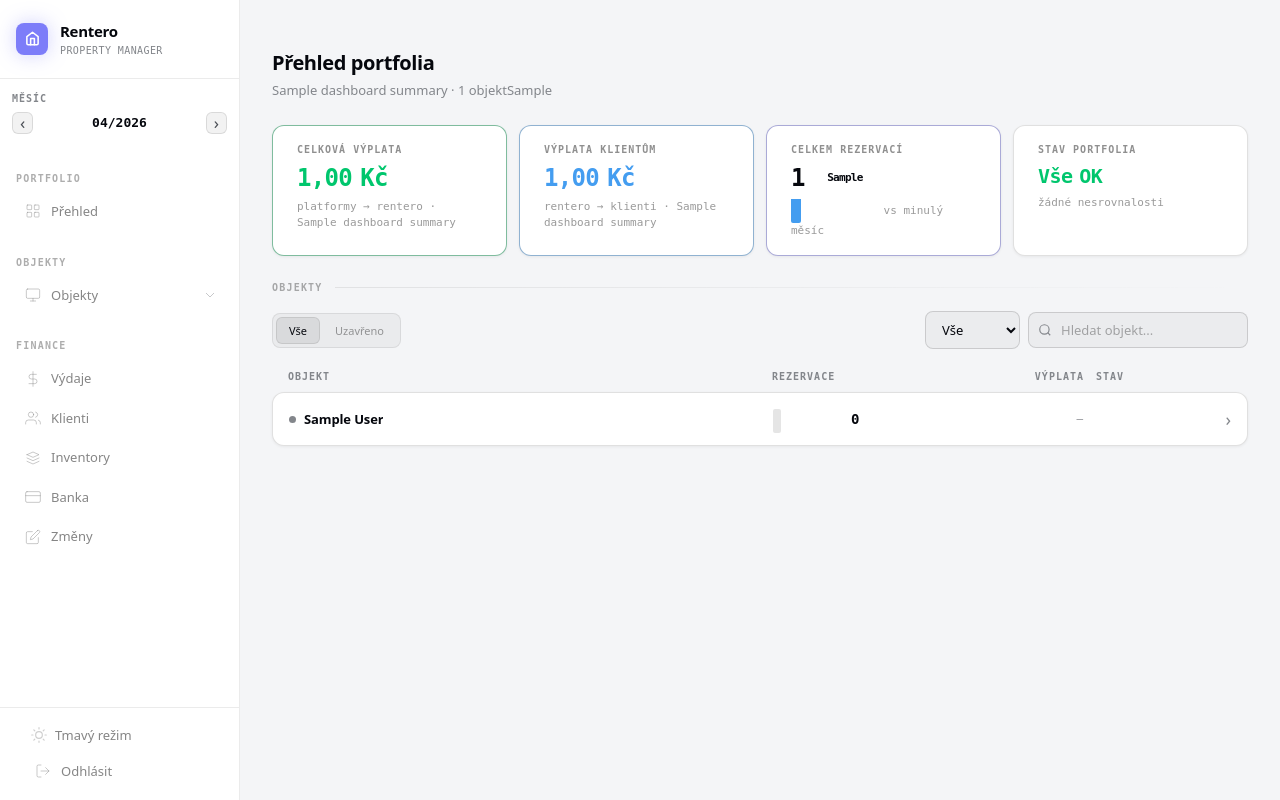
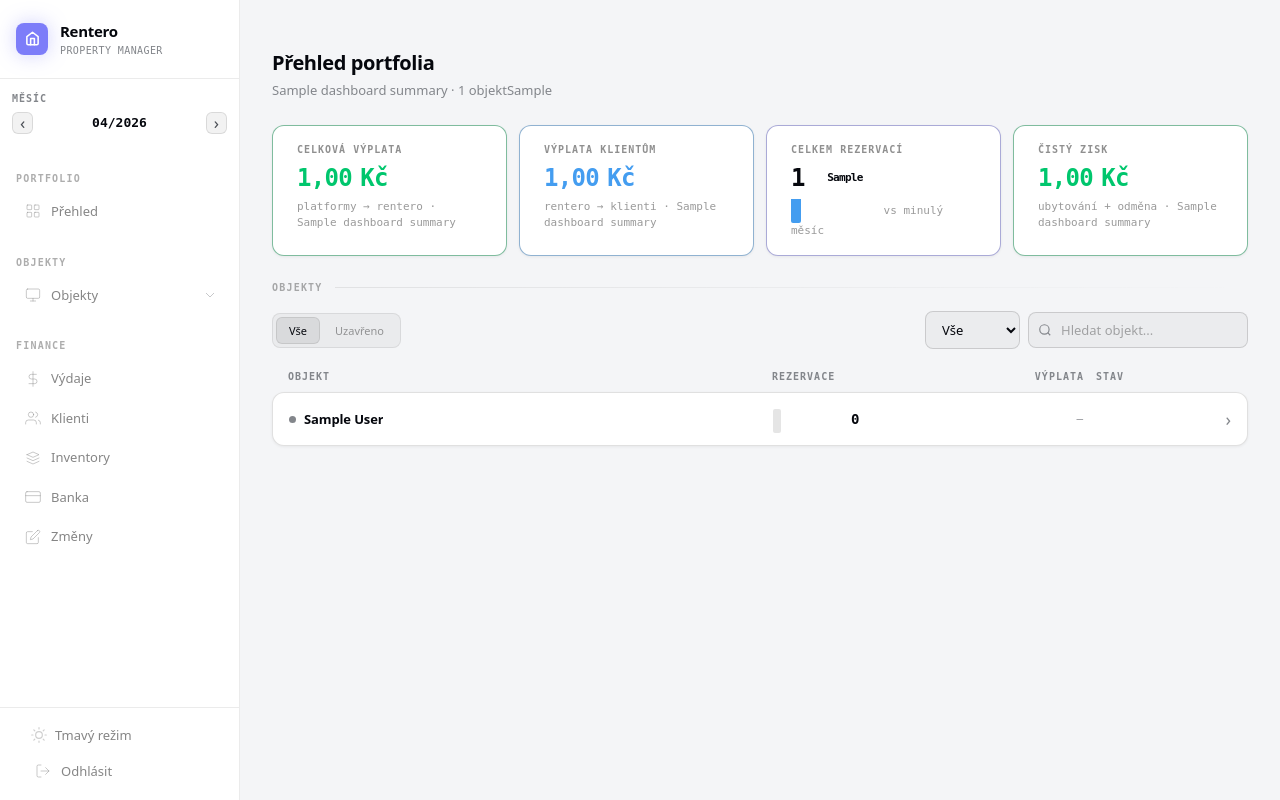
Before and after one commit to agame41-debug/propertx, a Python web app: template templates/dashboard.html in a window 1280 px wide. Run offline with Jinja, Linux system fonts and the light colour scheme; the template is opened without the code that fills it: most values are stand-ins (such as "Sample title", 1, 10 or a date in 2020); some web fonts are replaced.

Commit message:
feat: replace Stav portfolia KPI with Čistý zisk
New KPI shows net profit: cena_ubytování for Rentero-managed objects
plus odměna Rentero (cena_ubyt - client_payout) for client objects.
Recalculates on filter changes.

Co-Authored-By: Claude Opus 4.6 (1M context) <noreply@anthropic.com>

```diff
--- a/templates/dashboard.html
+++ b/templates/dashboard.html
@@ -71,18 +71,14 @@
     </div>
   </div>
 
-  {# Portfolio health #}
-  <div class="kpi-card{% if dashboard_summary.issues > 0 %} kpi-card-amber{% endif %}" id="kpi-health-card">
-    <div class="kpi-label">Stav portfolia</div>
-    <div id="kpi-health-value">
-    {% if dashboard_summary.issues > 0 %}
-    <div class="kpi-value" style="font-size:24px;color:var(--color-amber);">{{ dashboard_summary.issues }}</div>
-    <div class="kpi-sub">objekt{{ 'y' if dashboard_summary.issues > 1 else '' }} s problémy</div>
-    {% else %}
-    <div class="kpi-value" style="font-size:var(--text-xl);color:var(--color-green);">Vše OK</div>
-    <div class="kpi-sub">žádné nesrovnalosti</div>
-    {% endif %}
+  {# Net profit #}
+  <div class="kpi-card kpi-card-green" id="kpi-profit-card">
+    <div class="kpi-label">Čistý zisk</div>
+    <div class="kpi-value" style="color:var(--color-green);font-size:24px;" id="kpi-profit"
+         data-copy="{{ "%.2f"|format(dashboard_summary.total_net_profit_czk) }}">
+      {{ "{:,.2f}".format(dashboard_summary.total_net_profit_czk).replace(",", "X").replace(".", ",").replace("X", " ") }} Kč
     </div>
+    <div class="kpi-sub" id="kpi-profit-sub">ubytování + odměna · {{ dashboard_summary.current_month_label }}</div>
   </div>
 
 </div>
@@ -320,18 +316,17 @@ function _applyFilters() {
   var kpiClientPayout = document.getElementById('kpi-client-payout');
   if (kpiClientPayout) kpiClientPayout.innerHTML = _formatNumber(totalClientPayout) + ' Kč';
 
-  var kpiHealthCard = document.getElementById('kpi-health-card');
-  var kpiHealthVal = document.getElementById('kpi-health-value');
-  if (kpiHealthVal) {
-    if (issues > 0) {
-      kpiHealthCard.className = 'kpi-card kpi-card-amber';
-      var suffix = issues > 1 ? 'y' : '';
-      kpiHealthVal.innerHTML = '<div class="kpi-value" style="font-size:24px;color:var(--color-amber);">' + issues + '</div><div class="kpi-sub">objekt' + suffix + ' s problémy</div>';
-    } else {
-      kpiHealthCard.className = 'kpi-card kpi-card-green';
-      kpiHealthVal.innerHTML = '<div class="kpi-value" style="font-size:var(--text-xl);color:var(--color-green);">Vše OK</div><div class="kpi-sub">žádné nesrovnalosti</div>';
-    }
-  }
+  // Net profit = Rentero cena_ubyt + Client odmena (cena_ubyt - client_payout)
+  var totalProfit = 0;
+  document.querySelectorAll('#property-grid .prop-row').forEach(function(row) {
+    if (row.style.display === 'none') return;
+    var cu = parseFloat(row.dataset.cenaUbyt) || 0;
+    var cp = parseFloat(row.dataset.clientPayout) || 0;
+    var isR = row.dataset.isRentero === '1';
+    totalProfit += isR ? cu : (cu - cp);
+  });
+  var kpiProfit = document.getElementById('kpi-profit');
+  if (kpiProfit) kpiProfit.innerHTML = _formatNumber(totalProfit) + ' Kč';
 }
 
 function filterCards(type, btn) {
```
Also changed, not shown: report/routes/dashboard.py (+12 -4 lines).
